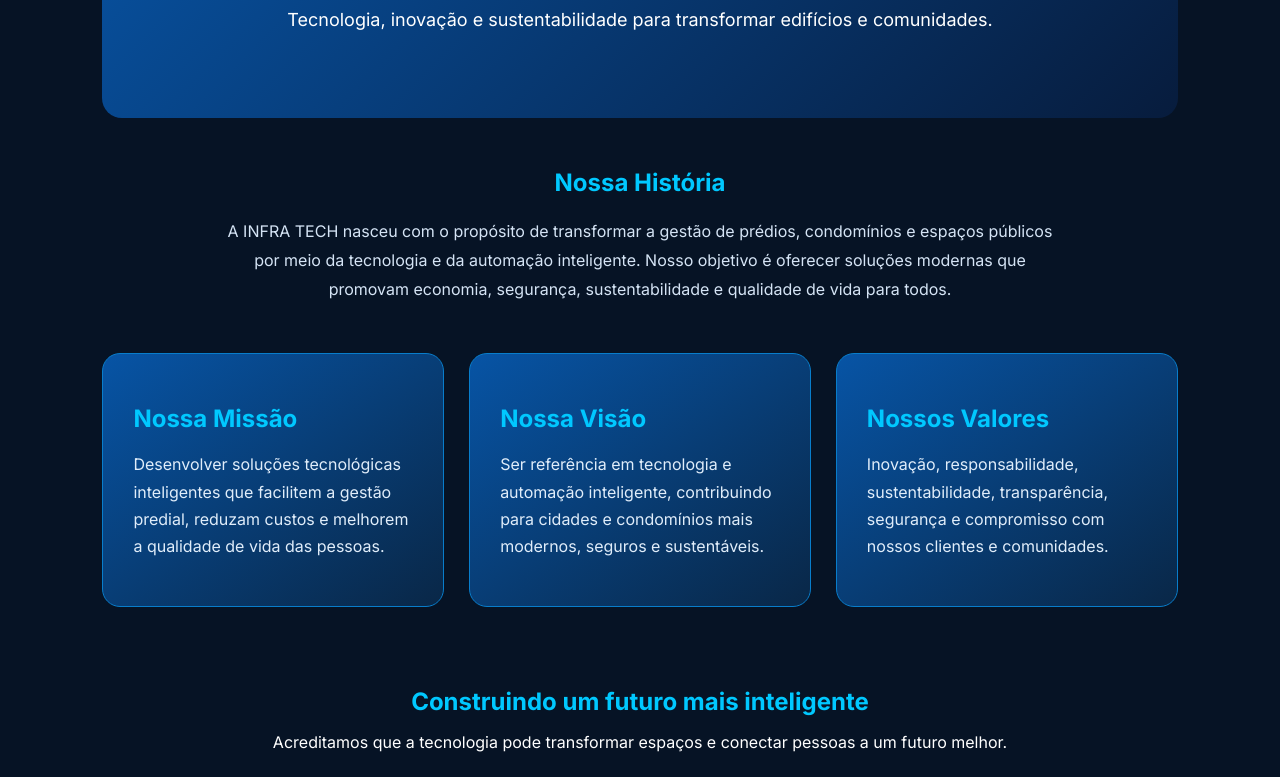
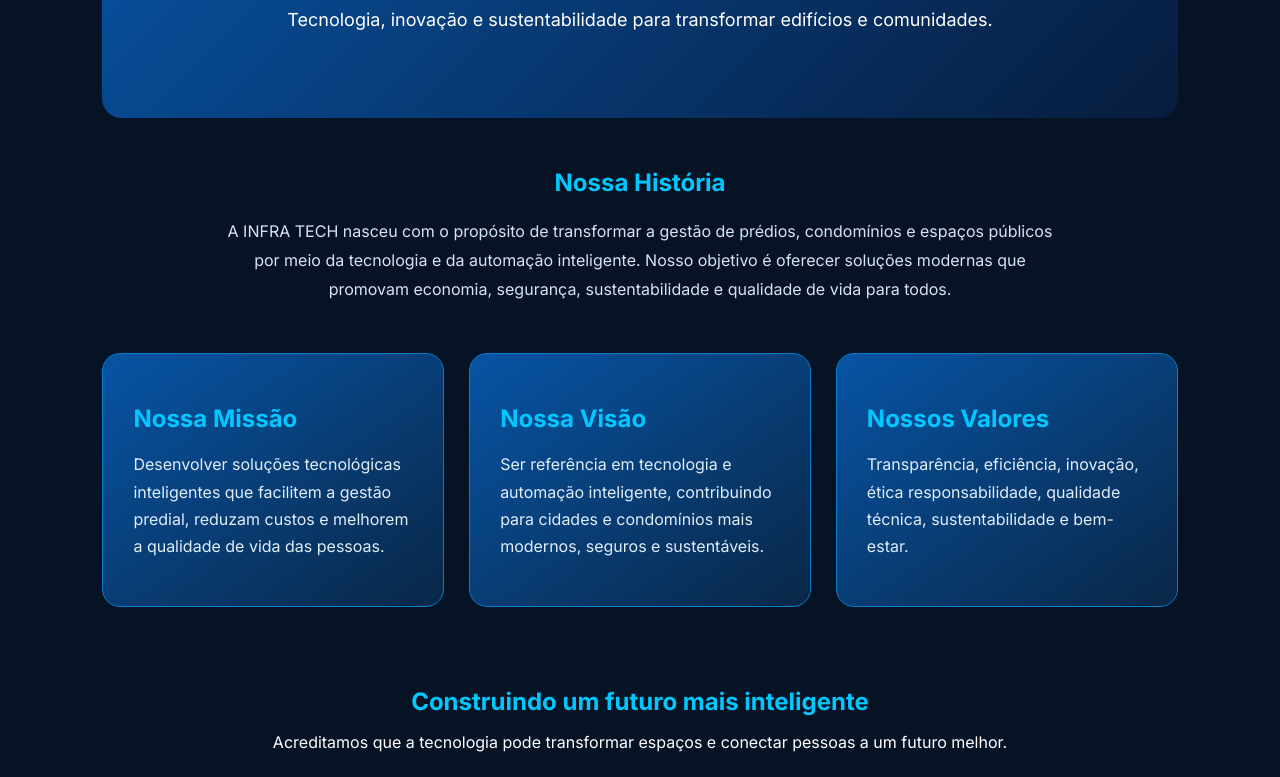
Before and after one commit to ProjetoAdsUni9/Projeto.ads, a plain HTML site: page InfraTech/empresa.html in a window 1280 px wide. Shown: the part 320-1097 px from the top of the page. Drawn offline with Linux system fonts and the light colour scheme.

Commit message:
Revise company values in empresa.html
Updated company values to include transparency, efficiency, innovation, ethics, technical quality, sustainability, and well-being.

```diff
--- a/InfraTech/empresa.html
+++ b/InfraTech/empresa.html
@@ -53,9 +53,9 @@
  <div class="empresa-card">
  <h2> Nossos Valores</h2>
  <p>
- Inovação, responsabilidade, sustentabilidade,
- transparência, segurança e compromisso
- com nossos clientes e comunidades.
+Transparência, eficiência, inovação, ética
+responsabilidade, qualidade técnica, sustentabilidade
+e bem-estar.
  </p>
  </div>
 
```
